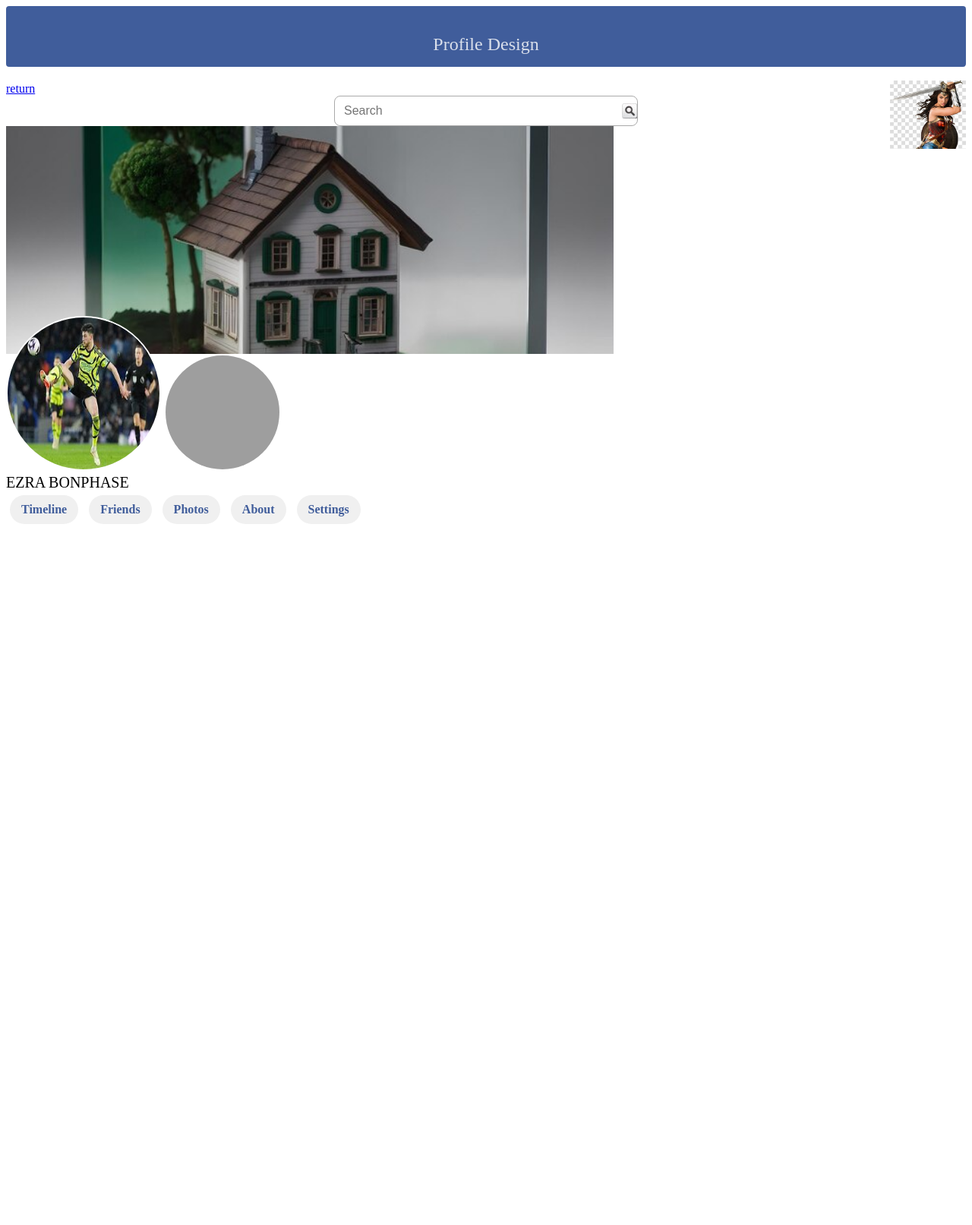
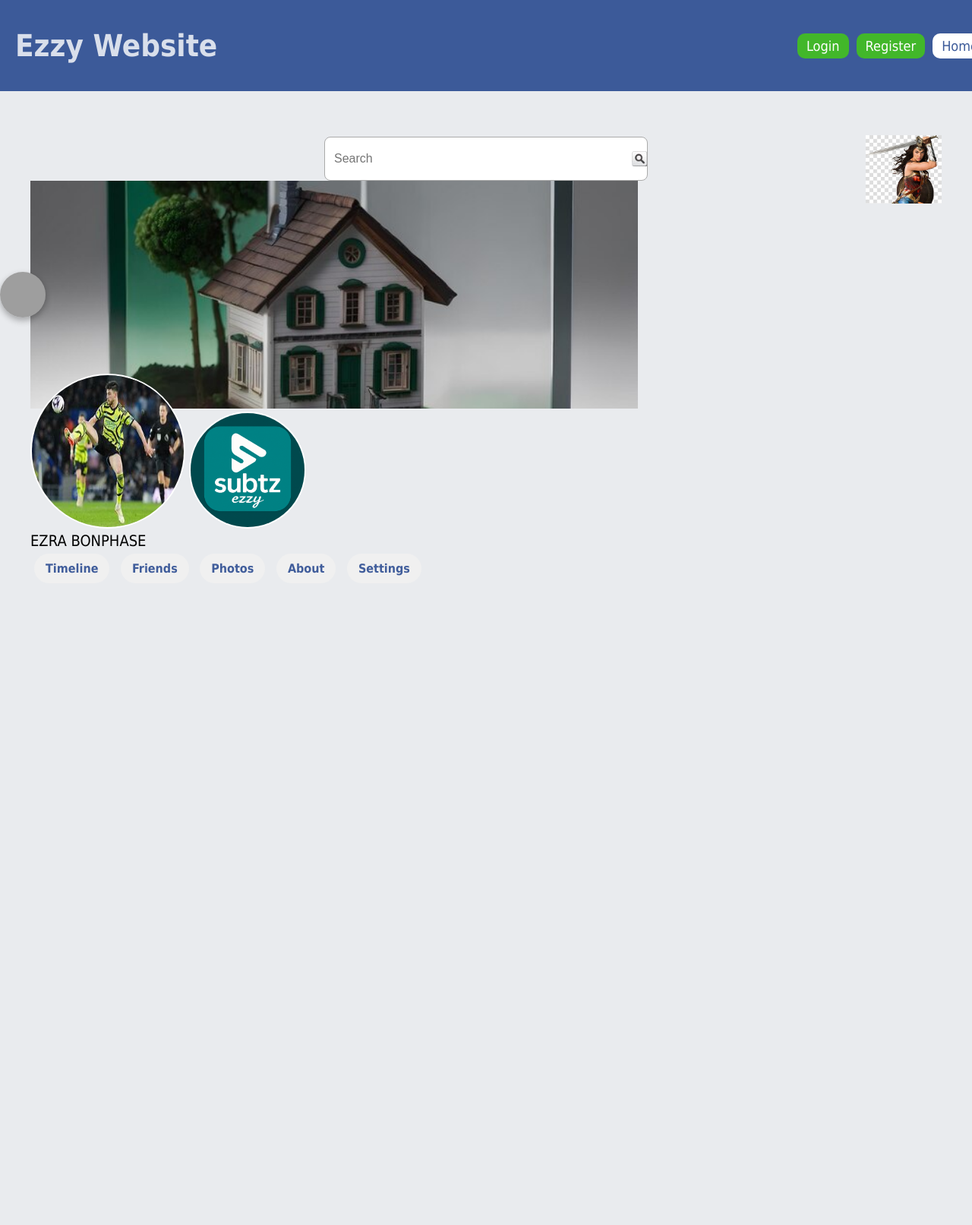
Before and after one commit to subtz/alpha, a Django app: page / in a window 1280 px wide. Shown: the whole page at 76% size. Before the commit the page ends 690 px from the top, so only its background shows below. Run offline with Django 5.2, Linux system fonts and the light colour scheme; grey boxes are pictures that could not be loaded.

Commit message:
base.html positioned stationary

```diff
--- a/calc/templates/calc/base.html
+++ b/calc/templates/calc/base.html
@@ -4,10 +4,14 @@
 <head>
     <meta charset="UTF-8">
     <meta name="viewport" content="width=device-width, initial-scale=1.0">
-    <title>{% block title %}Ezzy Website{% endblock %}</title> <!-- Title block allows child templates to set their own titles -->
+    <title>{% block title %}Ezzy Website{% endblock %}</title>
+
     <style>
-        /* Top bar styles */
+        /* Fixed Top bar styles */
         #top_bar {
+            position: fixed;
+            top: 0;
+            width: 100%;
             background-color: #3c5a99;
             height: 100px;
             color: #d9dfeb;
@@ -16,6 +20,7 @@
             display: flex;
             justify-content: space-between;
             align-items: center;
+            z-index: 1000;
         }
 
         #top_bar .site-name {
@@ -38,6 +43,7 @@
         .top-button a {
             color: white;
             text-decoration: none;
+            display: block;
         }
 
         /* WhatsApp Floating Icon */
@@ -70,11 +76,11 @@
         }
 
         .container {
-            padding: 20px;
+            padding: 90px 20px 20px; /* Top padding adjusted for fixed header */
         }
     </style>
 
-    {% block head %}{% endblock %} <!-- This block is used to insert any extra head content in child templates -->
+    {% block head %}{% endblock %}
 </head>
 <body>
 
@@ -88,9 +94,11 @@
             <div class="top-button">
                 <a href="{% url 'register' %}">Register</a>
             </div>
+            <div class="top-button" style="background-color: white;">
+                <a href="{% url 'home' %}" style="color: #3c5a99;">Home</a>
+            </div>
         </div>
     </div>
-  <a href="{% url 'home' %}">nome4Now</a>
 
     <!-- WhatsApp Floating Icon -->
     <a href="https://wa.me/255616590910" target="_blank" id="whatsapp-float" aria-label="Chat on WhatsApp">
@@ -99,7 +107,7 @@
 
     <!-- Page content -->
     <div class="container">
-        {% block content %}{% endblock %} <!-- Content block for child templates to inject content -->
+        {% block content %}{% endblock %}
     </div>
 
 </body>
--- a/calc/templates/calc/home.html
+++ b/calc/templates/calc/home.html
@@ -1,19 +1,9 @@
-
+{% extends 'calc/base.html' %}
 {% load static %}
 
 {% block head %}
 <!-- Page-specific CSS -->
 <style>
-    #blue_bar {
-        height: 60px;
-        background-color: #405d9b;
-        color: #d9dfeb;
-        font-size: x-large;
-        border-radius: 4px;
-        text-align: center;
-        padding: 10px 0;
-        margin-bottom: 20px;
-    }
 
     #search_box {
         height: 40px;
@@ -64,16 +54,11 @@
 {% block content %}
 <!-- Profile Header with Title -->
 <div class="container">
-    <div id="blue_bar">
-        <marquee>Ezzy Website</marquee> Profile Design
-    </div>
-              <a href="{% url 'login' %}">return</a>
-
 
     <!-- Search bar -->
     <input type="text" id="search_box" placeholder="Search">
 
-    <!-- Right-floating image (e.g., logo or avatar) -->
+    <!-- Right-floating image -->
     <img src="{% static 'calc/images/mmil.jpg' %}" alt="Profile Icon" style="width: 100px; float: right; margin-top: -60px;">
 
     <!-- Profile Content -->
@@ -87,7 +72,7 @@
             <img src="{% static 'calc/images/OIF.jpg' %}" id="profile_pic" class="mb-3" alt="Main Profile">
 
             <!-- Secondary Profile Picture -->
-            <img src="{% static 'calc/images/captain_marvel.jpg' %}" id="profile_pic2" class="mb-3" alt="Secondary Profile">
+            <img src="{% static 'calc/images/ezzy.png' %}" id="profile_pic2" class="mb-3" alt="Secondary Profile">
 
             <!-- Profile Info -->
             <div style="font-size: 20px;">EZRA BONPHASE</div>
```
Also changed, not shown: calc/static/calc/images/ezzy.png (added).
